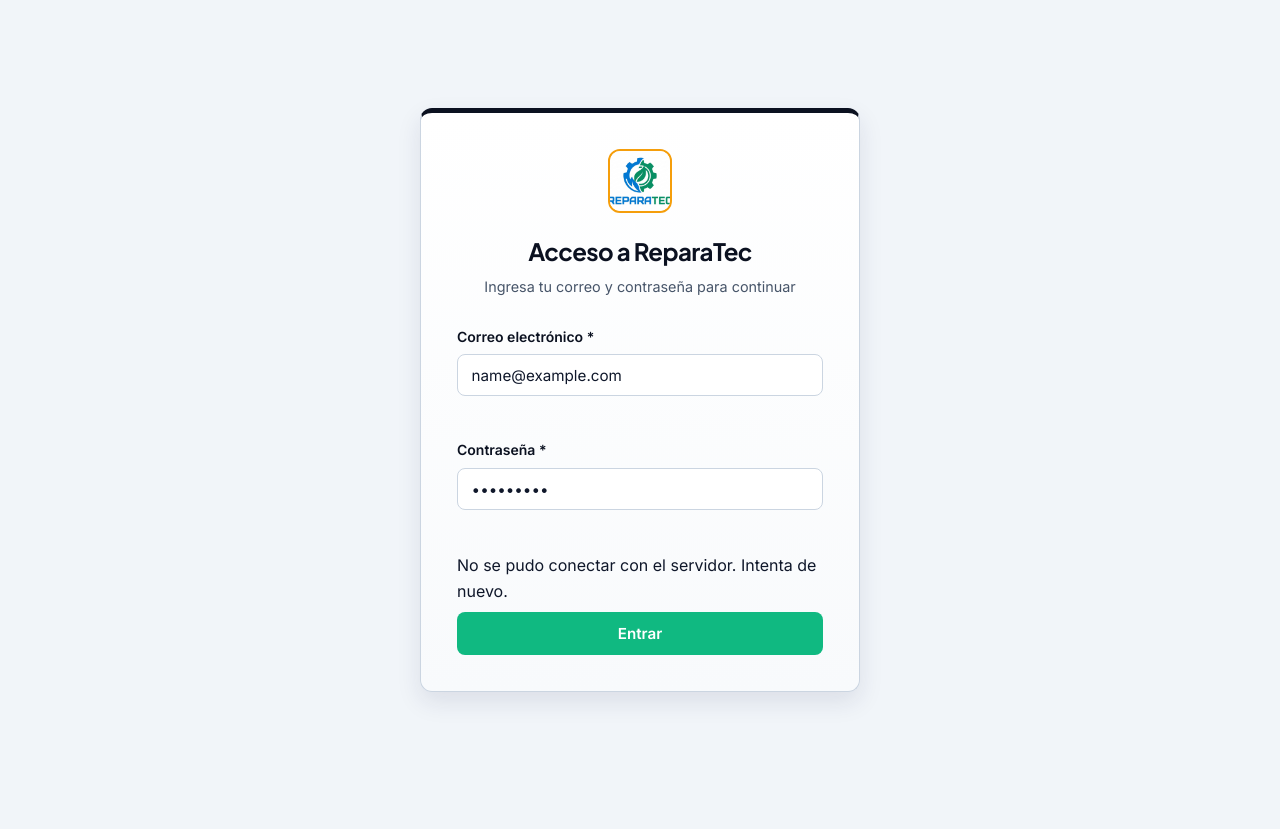
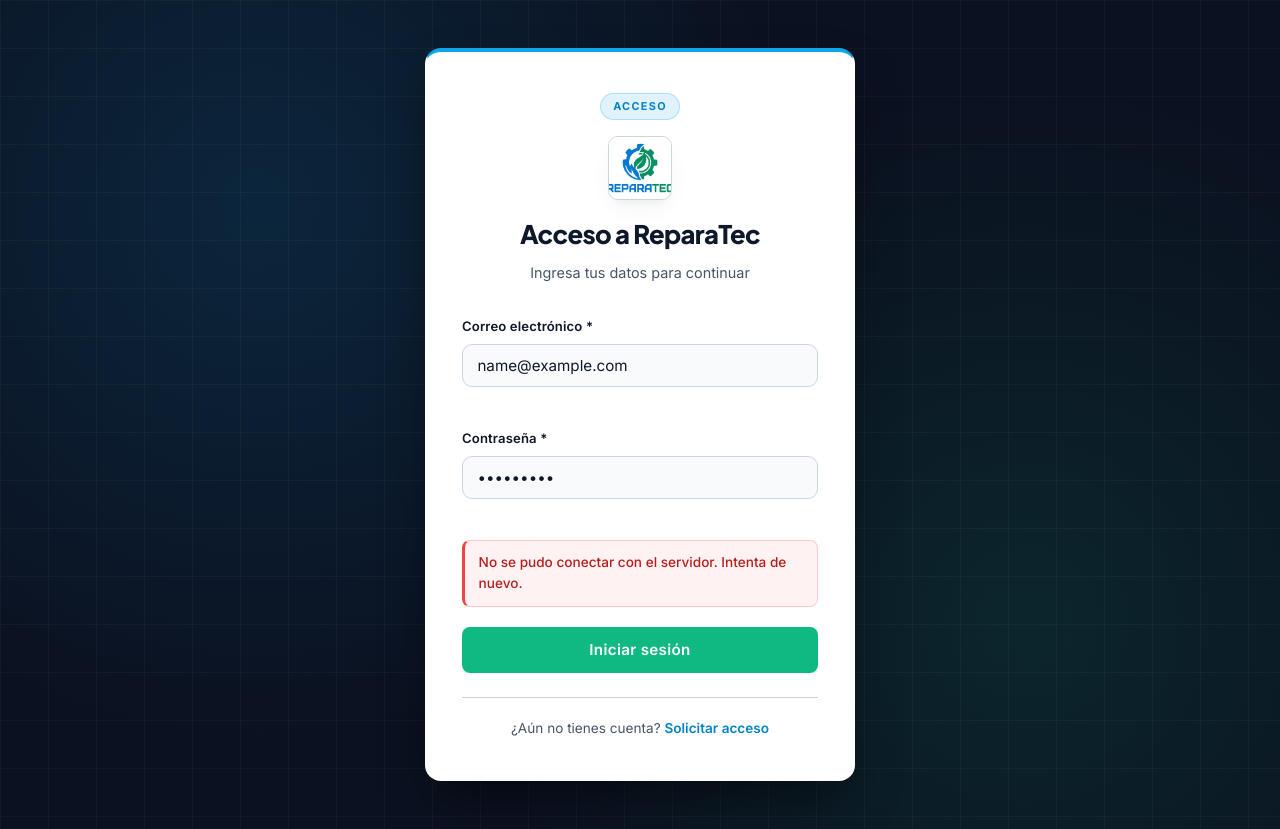
Before and after one commit to mila09-c/ReparaTec, a website built with Vite: page login.html in a window 1280 px wide. Both pictures are taken after typing "name@example.com", "Sample123" into the empty fields and a click on the button "Iniciar sesión". Before the commit the page ends 800 px from the top, so only its background shows below. Built offline with nearby package versions, Linux system fonts and the light colour scheme; no server answers.

Commit message:
refactor: Se mejoro la estructura del login para el acceso a los usuarios

```diff
--- a/login.html
+++ b/login.html
@@ -10,11 +10,16 @@
   <div id="header-container"></div>
 
   <main class="login-wrapper">
+    <div class="login-bg-grid" aria-hidden="true"></div>
+
     <section class="login-card" aria-labelledby="login-title">
       <div class="login-header">
-        <img src="/image/logo.jpg" alt="Logo ReparaTec" />
+        <span class="login-badge">ACCESO</span>
+        <div class="login-logo-wrap">
+          <img src="/image/logo.jpg" alt="Logo ReparaTec" />
+        </div>
         <h1 id="login-title">Acceso a ReparaTec</h1>
-        <p>Ingresa tu correo y contraseña para continuar</p>
+        <p>Ingresa tus datos para continuar</p>
       </div>
 
       <form id="form-login" novalidate>
@@ -25,6 +30,7 @@
             id="Correo"
             name="email"
             placeholder="usuario@reparatec.org"
+            autocomplete="email"
             required
           />
           <span class="error-msg" id="error-Correo"></span>
@@ -37,15 +43,20 @@
             id="Contrasena_hash"
             name="password"
             placeholder="••••••••"
+            autocomplete="current-password"
             required
           />
           <span class="error-msg" id="error-Contrasena"></span>
         </div>
 
-        <p class="error" id="error-login" hidden></p>
+        <p class="error-banner" id="error-login" role="alert" hidden></p>
 
         <button type="submit" class="btn-positivo">Iniciar sesión</button>
       </form>
+
+      <div class="login-footer-note">
+        ¿Aún no tienes cuenta? <a href="registro.html">Solicitar acceso</a>
+      </div>
     </section>
   </main>
 
--- a/src/css/login.css
+++ b/src/css/login.css
@@ -3,47 +3,87 @@
 @import './footer.css';
 
 .login-wrapper {
+  position: relative;
   display: flex;
   align-items: center;
   justify-content: center;
-  min-height: calc(100vh - 160px);
+  min-height: calc(100vh - 140px);
+  padding: 3rem 1.5rem;
+  background-color: var(--color-acento-oscuro);
+  background-image:
+    radial-gradient(circle at 20% 25%, rgba(14, 165, 233, 0.14) 0%, transparent 45%),
+    radial-gradient(circle at 80% 75%, rgba(16, 185, 129, 0.12) 0%, transparent 45%);
+  overflow: hidden;
+}
+
+.login-bg-grid {
+  position: absolute;
+  inset: 0;
+  background-image:
+    linear-gradient(to right, rgba(255, 255, 255, 0.03) 1px, transparent 1px),
+    linear-gradient(to bottom, rgba(255, 255, 255, 0.03) 1px, transparent 1px);
+  background-size: 48px 48px;
+  pointer-events: none;
+  z-index: 0;
 }
 
 .login-card {
-  background: linear-gradient(180deg, var(--color-blanco) 0%, #F8FAFC 100%);
-  border: 1px solid var(--color-borde);
-  border-top: 5px solid var(--color-acento-oscuro);
-  border-radius: 0.75rem;
-  padding: 2.25rem;
+  position: relative;
+  z-index: 1;
+  background: var(--color-blanco);
+  border: 1px solid rgba(255, 255, 255, 0.12);
+  border-top: 4px solid var(--color-primario);
+  border-radius: var(--radio-lg);
+  padding: 2.5rem 2.25rem;
   width: 100%;
-  max-width: 440px;
-  box-shadow: 0 10px 25px rgba(30, 27, 75, 0.1);
+  max-width: 430px;
+  box-shadow: 0 25px 50px -12px rgba(0, 0, 0, 0.55);
 }
 
 .login-header {
   text-align: center;
-  margin-bottom: 1.75rem;
+  margin-bottom: 2rem;
+}
+
+.login-badge {
+  display: inline-block;
+  font-size: 0.68rem;
+  font-weight: 700;
+  letter-spacing: 0.12em;
+  text-transform: uppercase;
+  color: var(--color-primario-hover);
+  background: var(--color-superficie-suave);
+  border: 1px solid rgba(14, 165, 233, 0.25);
+  padding: 0.25rem 0.75rem;
+  border-radius: 999px;
+  margin-bottom: 1rem;
+}
+
+.login-logo-wrap {
+  display: flex;
+  justify-content: center;
+  margin-bottom: 0.85rem;
 }
 
 .login-header img {
   width: 64px;
   height: 64px;
   object-fit: cover;
-  border-radius: 0.75rem;
-  margin-bottom: 0.75rem;
-  border: 2px solid var(--color-acento-calido);
+  border-radius: var(--radio-md);
+  border: 1px solid var(--color-borde);
+  box-shadow: var(--sombra-suave);
 }
 
 .login-header h1 {
-  font-size: 1.5rem;
-  font-weight: 700;
-  color: var(--color-acento-oscuro);
+  font-size: 1.6rem;
+  font-weight: 800;
+  color: var(--color-texto);
+  margin-bottom: 0.35rem;
 }
 
 .login-header p {
   font-size: 0.9rem;
   color: var(--color-texto-suave);
-  margin-top: 0.25rem;
 }
 
 .form-group {
@@ -52,40 +92,94 @@
 
 .form-group label {
   display: block;
-  font-size: 0.875rem;
+  font-size: 0.82rem;
   font-weight: 600;
-  margin-bottom: 0.4rem;
-  color: var(--color-acento-oscuro);
+  letter-spacing: 0.01em;
+  margin-bottom: 0.45rem;
+  color: var(--color-texto);
 }
 
 .form-group input,
 .form-group select {
   width: 100%;
-  padding: 0.65rem 0.85rem;
+  padding: 0.7rem 0.9rem;
   border: 1px solid var(--color-borde);
-  border-radius: 0.5rem;
+  border-radius: var(--radio-md);
   font-family: inherit;
   font-size: 0.95rem;
   color: var(--color-texto);
-  background-color: var(--color-blanco);
+  background-color: #F8FAFC;
+  transition: border-color 0.2s ease, box-shadow 0.2s ease, background-color 0.2s ease;
+}
+
+.form-group input::placeholder {
+  color: #94A3B8;
 }
 
 .form-group input:focus,
 .form-group select:focus {
   outline: none;
+  background-color: var(--color-blanco);
   border-color: var(--color-primario);
-  box-shadow: 0 0 0 3px rgba(37, 99, 235, 0.18);
+  box-shadow: 0 0 0 3px rgba(14, 165, 233, 0.18);
 }
 
 .error-msg {
   color: var(--color-error);
-  font-size: 0.8rem;
-  margin-top: 0.35rem;
+  font-size: 0.78rem;
+  font-weight: 500;
+  margin-top: 0.3rem;
   display: block;
-  min-height: 1.1rem;
+  min-height: 1rem;
+}
+
+.error-banner {
+  background-color: #FEF2F2;
+  border: 1px solid #FECACA;
+  border-left: 3px solid var(--color-error);
+  color: #B91C1C;
+  font-size: 0.85rem;
+  font-weight: 500;
+  padding: 0.65rem 0.85rem;
+  border-radius: 8px;
+  margin-bottom: 1rem;
 }
 
 .login-card .btn-positivo {
   width: 100%;
-  margin-top: 0.5rem;
+  margin-top: 0.25rem;
+  padding: 0.85rem 1.5rem;
+  font-size: 0.95rem;
+  letter-spacing: 0.02em;
 }
+
+.login-card .btn-positivo:disabled {
+  opacity: 0.7;
+  cursor: not-allowed;
+  transform: none;
+}
+
+.login-footer-note {
+  margin-top: 1.5rem;
+  padding-top: 1.25rem;
+  border-top: 1px solid var(--color-borde);
+  text-align: center;
+  font-size: 0.85rem;
+  color: var(--color-texto-suave);
+}
+
+.login-footer-note a {
+  font-weight: 600;
+  color: var(--color-primario-hover);
+}
+
+.login-footer-note a:hover {
+  color: var(--color-primario);
+  text-decoration: underline;
+}
+
+@media (max-width: 480px) {
+  .login-card {
+    padding: 2rem 1.5rem;
+  }
+}
--- a/src/js/login.js
+++ b/src/js/login.js
@@ -4,26 +4,45 @@ import { guardarSesion, obtenerUsuario } from './sesion.js'
 if (obtenerUsuario()) location.replace('home.html')
 
 const formulario = document.querySelector('#form-login')
-const error = document.querySelector('#error-login')
-const boton = formulario.querySelector('button')
+const errorGeneral = document.querySelector('#error-login')
+const errorCorreo = document.querySelector('#error-Correo')
+const errorContrasena = document.querySelector('#error-Contrasena')
+const boton = formulario.querySelector('button[type="submit"]')
 
 formulario.addEventListener('submit', async (evento) => {
   evento.preventDefault()
-    error.hidden = true
+
+  // Limpiar errores previos
+  errorGeneral.hidden = true
+  errorCorreo.textContent = ''
+  errorContrasena.textContent = ''
+
+  const datos = Object.fromEntries(new FormData(formulario))
+
+  let valido = true
+  if (!datos.email?.trim()) {
+    errorCorreo.textContent = 'Ingresa tu correo electrónico.'
+    valido = false
+  }
+  if (!datos.password?.trim()) {
+    errorContrasena.textContent = 'Ingresa tu contraseña.'
+    valido = false
+  }
+  if (!valido) return
+
   boton.disabled = true
-    boton.textContent = 'Entrando...'
+  boton.textContent = 'Verificando...'
 
   try {
-        const datos = Object.fromEntries(new FormData(formulario))
     const respuesta = await api.post('/api/auth/login', datos)
 
     guardarSesion(respuesta.token, respuesta.user)
     location.href = 'home.html'
   } catch (e) {
-        error.textContent = e.message
-        error.hidden = false
+    errorGeneral.textContent = e.message || 'Datos incorrectos. Intenta de nuevo.'
+    errorGeneral.hidden = false
   } finally {
     boton.disabled = false
-        boton.textContent = 'Entrar'
+    boton.textContent = 'Iniciar sesión'
   }
 })
```
Lines whose indentation alone changed are shown as unchanged.
